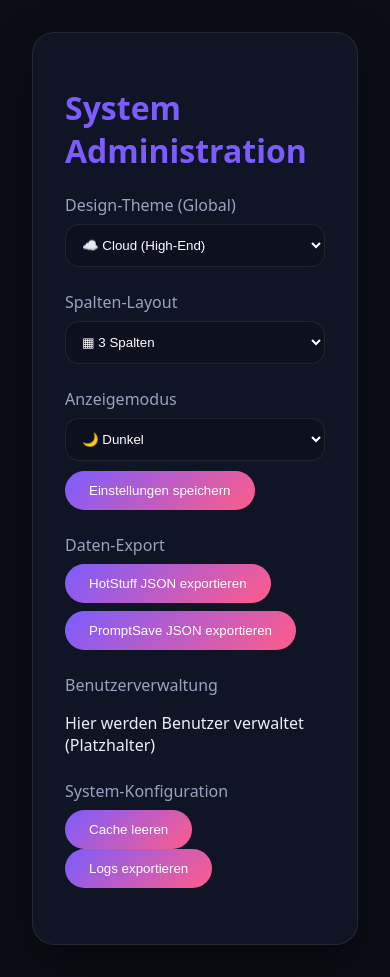
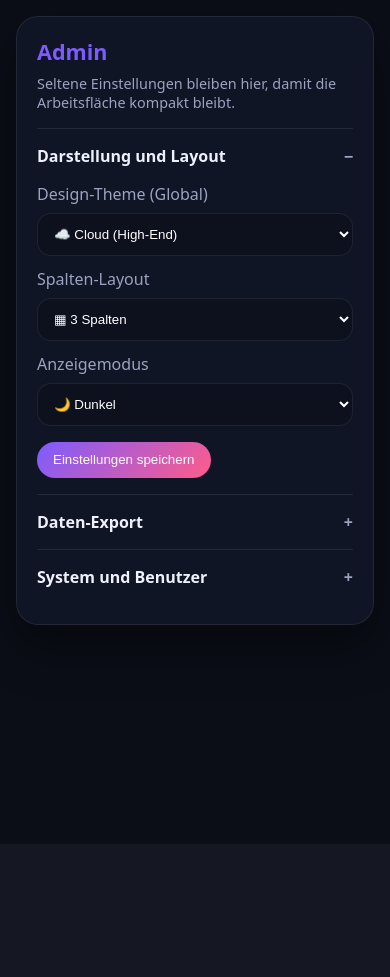
Before and after one commit to jbkunama1/hAi.HotLinkStuff, a PHP site: page /app/modules/admin.html in a window 390 px wide. After the commit the page ends 700 px from the top, so only its background shows below. Run offline with PHP 8.4, Linux system fonts and the light colour scheme.

Commit message:
Compact responsive shell and fix data volume
Co-authored-by: Copilot App <223556219+Copilot@users.noreply.github.com>

```diff
--- a/app/modules/admin.html
+++ b/app/modules/admin.html
@@ -18,7 +18,7 @@
       background: var(--bg);
       color: var(--text);
       font-family: system-ui, sans-serif;
-      padding: 2rem;
+      padding: 1rem;
       margin: 0;
     }
     .admin-card {
@@ -26,13 +26,25 @@
       backdrop-filter: blur(18px);
       border: 1px solid var(--border);
       border-radius: var(--radius);
-      padding: 2rem;
+      padding: 1.25rem;
       box-shadow: 0 20px 50px rgba(0,0,0,0.45);
       max-width: 800px;
       margin: 0 auto;
     }
-    h1 { color: var(--accent); }
-    .form-group { margin-bottom: 1.5rem; }
+    h1 { color: var(--accent); font-size: clamp(1.35rem, 4vw, 1.8rem); margin: 0 0 1rem; }
+    .admin-intro { color: #9aa3c0; margin: -0.5rem 0 1rem; font-size: .9rem; }
+    .admin-section { border-top: 1px solid var(--border); }
+    .admin-section summary {
+      cursor: pointer;
+      list-style: none;
+      padding: 1rem 0;
+      font-weight: 700;
+    }
+    .admin-section summary::-webkit-details-marker { display: none; }
+    .admin-section summary::after { content: '+'; float: right; color: #9aa3c0; }
+    .admin-section[open] summary::after { content: '−'; }
+    .admin-section-content { padding: 0 0 1rem; }
+    .form-group { margin-bottom: 1rem; }
     label { display: block; margin-bottom: 0.5rem; color: #9aa3c0; }
     input, select {
       width: 100%;
@@ -42,10 +54,12 @@
       background: rgba(0,0,0,0.2);
       color: white;
     }
+    .select-grid { display: grid; gap: .75rem; }
+    .button-row { display: flex; gap: .5rem; flex-wrap: wrap; align-items: center; }
     button {
       background: linear-gradient(135deg, #7c5cff, #ff5c8a);
       color: white;
-      padding: 0.75rem 1.5rem;
+      padding: 0.65rem 1rem;
       border: none;
       border-radius: 999px;
       cursor: pointer;
@@ -56,8 +70,13 @@
 </head>
 <body>
   <div class="admin-card">
-    <h1>System Administration</h1>
-    <div class="form-group">
+    <h1>Admin</h1>
+    <p class="admin-intro">Seltene Einstellungen bleiben hier, damit die Arbeitsfläche kompakt bleibt.</p>
+    <details class="admin-section" open>
+      <summary>Darstellung und Layout</summary>
+      <div class="admin-section-content">
+        <div class="select-grid">
+          <div>
             <label for="adminThemeSelect">Design-Theme (Global)</label>
             <select id="adminThemeSelect">
         <option value="cloud">☁️ Cloud (High-End)</option>
@@ -69,7 +88,7 @@
         <option value="sunset">🌅 Sunset</option>
             </select>
           </div>
-    <div class="form-group">
+          <div>
             <label for="adminLayoutSelect">Spalten-Layout</label>
             <select id="adminLayoutSelect">
         <option value="3">▦ 3 Spalten</option>
@@ -77,32 +96,40 @@
         <option value="1">▬ Untereinander</option>
             </select>
           </div>
-    <div class="form-group">
+          <div>
             <label for="adminModeSelect">Anzeigemodus</label>
             <select id="adminModeSelect">
         <option value="dark">🌙 Dunkel</option>
         <option value="light">☀️ Hell</option>
             </select>
-      <button id="savePreferences" style="margin-top: 10px;">Einstellungen speichern</button>
-      <span id="saveStatus" style="margin-left: 10px; color: #24d1c4; display: none;">Gespeichert!</span>
           </div>
-    <div class="form-group">
-          <label>Daten-Export</label>
-          <div style="display:flex;gap:8px;flex-wrap:wrap;">
-            <button id="exportHotstuffBtn" type="button">HotStuff JSON exportieren</button>
-            <button id="exportPromptsaveBtn" type="button">PromptSave JSON exportieren</button>
         </div>
-          <span id="exportStatus" style="margin-left: 10px; color: #24d1c4; display: none;"></span>
+        <div class="button-row" style="margin-top: 1rem;">
+          <button id="savePreferences">Einstellungen speichern</button>
+          <span id="saveStatus" style="color: #24d1c4; display: none;">Gespeichert!</span>
         </div>
-        <div class="form-group">
-          <label>Benutzerverwaltung</label>
-          <p>Hier werden Benutzer verwaltet (Platzhalter)</p>
       </div>
-    <div class="form-group">
-      <label>System-Konfiguration</label>
-      <button>Cache leeren</button>
-      <button>Logs exportieren</button>
+    </details>
+    <details class="admin-section">
+      <summary>Daten-Export</summary>
+      <div class="admin-section-content">
+        <div class="button-row">
+          <button id="exportHotstuffBtn" type="button">HotStuff JSON</button>
+          <button id="exportPromptsaveBtn" type="button">PromptSave JSON</button>
         </div>
+        <span id="exportStatus" style="display: none; color: #24d1c4;"></span>
+      </div>
+    </details>
+    <details class="admin-section">
+      <summary>System und Benutzer</summary>
+      <div class="admin-section-content">
+        <p>Benutzerverwaltung ist vorbereitet, aber noch nicht aktiviert.</p>
+        <div class="button-row">
+          <button type="button">Cache leeren</button>
+          <button type="button">Logs exportieren</button>
+        </div>
+      </div>
+    </details>
   </div>
   <script>
     const adminThemeSelect = document.getElementById('adminThemeSelect');
--- a/docker/stack.yml
+++ b/docker/stack.yml
@@ -10,4 +10,5 @@ services:
     environment:
       APP_PASSWORD: ${APP_PASSWORD}
     volumes:
-      - /data:/var/www/data
+      # Set DATA_PATH to an absolute host path in Portainer, or use the bundled data directory.
+      - ${DATA_PATH:-../data}:/var/www/data
```
Also changed, not shown: app/assets/app.css (+118 -12 lines), app/index.html (+29 -11 lines), README.md. Lines whose indentation alone changed are shown as unchanged.
